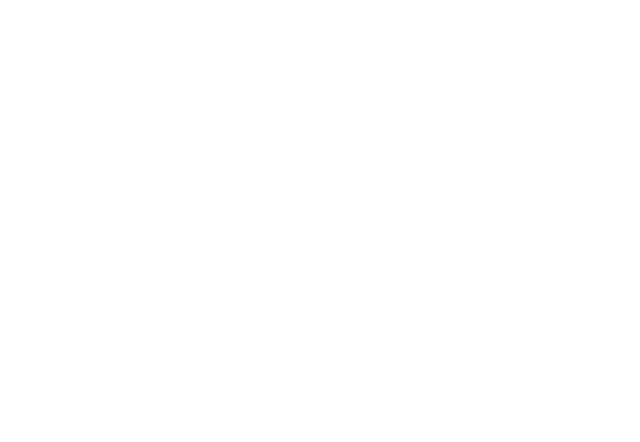
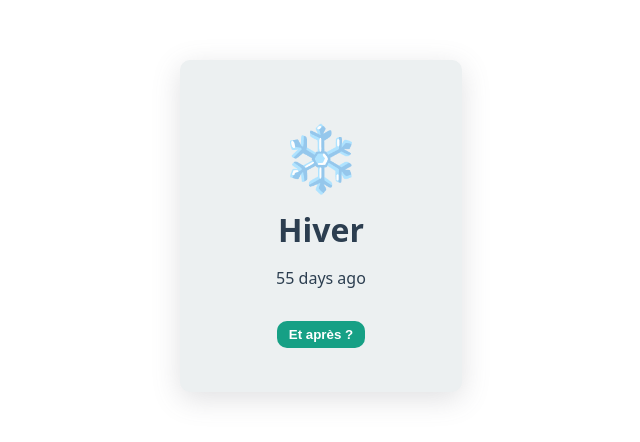
Before and after one commit to kevoliva/les4saisons, a React (Vite) app: page / in a window 1280 px wide. Shown: the part 182-624 px from the top of the page, without its empty margins (319-959 px from the left). Built offline with nearby package versions, Linux system fonts and the light colour scheme.

Commit message:
Added current and next season

```diff
--- a/package.json
+++ b/package.json
@@ -12,6 +12,7 @@
     "start": "parcel"
   },
   "dependencies": {
+    "date-fns": "^2.28.0",
     "react": "^17.0.2",
     "react-dom": "^17.0.2"
   },
--- /dev/null
+++ b/src/App.css
@@ -0,0 +1,32 @@
+.App-root {
+    display: flex;
+    flex-direction: column;
+    justify-content: center;
+    align-items: center;
+    height: 100vh;
+    font-family: system-ui;
+    color: #2c3e50;
+  }
+
+  .App-main {
+    display: flex;
+    flex-direction: column;
+    justify-content: center;
+    align-items: center;
+    padding: 16px;
+    background-color: #ecf0f1;
+    width: 250px;
+    height: 300px;
+    box-shadow: rgba(100, 100, 111, 0.2) 0px 7px 29px 0px;
+    border-radius: 10px;
+  }
+
+  .App-content {
+    margin-top: 8px;
+    margin-bottom: 8px;
+  }
+
+  .App-actions {
+    margin-top: 8px;
+    margin-bottom: 8px;
+  }
--- a/src/App.js
+++ b/src/App.js
@@ -1,5 +1,62 @@
+import { lazy, Suspense } from "react";
+import { isWithinInterval } from "date-fns";
+
+import "./App.css";
+import Modal from "./Modal";
+import Season from "./Season";
+import data from "./data.json";
+
+const NextSeason = lazy(() => import("./NextSeason"));
+
+const current = Object.entries(data.seasons).filter(([name, season]) => {
+  const currentYear = new Date().getFullYear();
+  if (name === "hiver") {
+    return (
+      isWithinInterval(new Date(), {
+        start: new Date(
+          currentYear - 1,
+          season.beginAt.month - 1,
+          season.beginAt.day
+        ),
+        end: new Date(currentYear, season.endAt.month - 1, season.endAt.day),
+      }) ||
+      isWithinInterval(new Date(), {
+        start: new Date(
+          currentYear,
+          season.beginAt.month - 1,
+          season.beginAt.day
+        ),
+        end: new Date(
+          currentYear + 1,
+          season.endAt.month - 1,
+          season.endAt.day
+        ),
+      })
+    );
+  }
+  return isWithinInterval(new Date(), {
+    start: new Date(currentYear, season.beginAt.month - 1, season.beginAt.day),
+    end: new Date(currentYear, season.endAt.month - 1, season.endAt.day),
+  });
+})[0];
+
 function App() {
-  return null;
+  return (
+    <div className="App-root">
+      <main className="App-main">
+        <div className="App-content">
+          <Season name={current[0]} />
+        </div>
+        <div className="App-actions">
+          <Modal label="Et après ?">
+            <Suspense fallback={<div>Loading...</div>}>
+              <NextSeason name={current[1].next} />
+            </Suspense>
+          </Modal>
+        </div>
+      </main>
+    </div>
+  );
 }
 
 export default App;
--- /dev/null
+++ b/src/Modal.css
@@ -0,0 +1,37 @@
+.Modal-root {
+    display: flex;
+    flex-direction: column;
+    justify-content: center;
+    align-items: center;
+    position: absolute;
+    margin: auto;
+    top: 0;
+    left: 0;
+    bottom: 0;
+    right: 0;
+    padding: 16px;
+    background-color: #ecf0f1;
+    width: 250px;
+    height: 300px;
+    border-radius: 10px;
+  }
+
+  .Modal-content {
+    margin-top: 8px;
+    margin-bottom: 8px;
+  }
+
+  .Modal-actions {
+    margin-top: 8px;
+    margin-bottom: 8px;
+  }
+
+  .Modal-button {
+    border: none;
+    padding: 6px 12px;
+    font-weight: 700;
+    cursor: pointer;
+    background-color: #16a085;
+    color: white;
+    border-radius: 10px;
+  }
--- /dev/null
+++ b/src/Modal.js
@@ -0,0 +1,26 @@
+import { useState } from "react";
+
+import "./Modal.css";
+
+function Modal({ label, children }) {
+  const [open, setOpen] = useState(false);
+  const toggle = () => setOpen(!open);
+  if (!open)
+    return (
+      <button className="Modal-button" onClick={toggle}>
+        {label}
+      </button>
+    );
+  return (
+    <div className="Modal-root">
+      <div className="Modal-content">{children}</div>
+      <div className="Modal-actions">
+        <button className="Modal-button" onClick={toggle}>
+          D'accord ça roule
+        </button>
+      </div>
+    </div>
+  );
+}
+
+export default Modal;
--- /dev/null
+++ b/src/NextSeason.js
@@ -0,0 +1,34 @@
+import "./Season.css";
+import data from "./data.json";
+import { formatDistanceStrict, formatDistanceToNowStrict } from "date-fns";
+
+function NextSeason({ name }) {
+  const season = data.seasons[name];
+  const currentYear = new Date().getFullYear();
+  const beginAt = new Date(
+    currentYear + (name === "hiver" ? -1 : 0),
+    season.beginAt.month - 1,
+    season.beginAt.day
+  );
+  const distance = formatDistanceToNowStrict(beginAt, {
+    unit: "day",
+    addSuffix: true,
+  });
+  const endAt = new Date(currentYear, season.endAt.month, season.endAt.day);
+  const duration = formatDistanceStrict(beginAt, endAt, {
+    unit: "day",
+  });
+
+  return (
+    <div className="Season-root">
+      <span role="img" aria-label={name} className="Season-icon">
+        {season.icon}
+      </span>
+      <h1 className="Season-title">{season.name}</h1>
+      <h6 className="Season-subtitle">{duration}</h6>
+      <p className="Season-content">{distance}</p>
+    </div>
+  );
+}
+
+export default NextSeason;
--- /dev/null
+++ b/src/Season.css
@@ -0,0 +1,23 @@
+.Season-root {
+    display: flex;
+    flex-direction: column;
+    justify-content: center;
+    align-items: center;
+  }
+
+  .Season-title {
+    margin: 0;
+  }
+
+  .Season-subtitle {
+    margin: 0;
+  }
+
+  .Season-content {
+    margin-top: 16px;
+  }
+
+  .Season-icon {
+    font-size: 64px;
+    padding: 8px;
+  }
--- /dev/null
+++ b/src/Season.js
@@ -0,0 +1,28 @@
+import { formatDistanceToNowStrict } from "date-fns";
+
+import "./Season.css";
+import data from "./data.json";
+
+function Season({ name }) {
+  const season = data.seasons[name];
+  const currentYear = new Date().getFullYear();
+  const distance = formatDistanceToNowStrict(
+    new Date(
+      currentYear + (name === "hiver" ? -1 : 0),
+      season.beginAt.month - 1,
+      season.beginAt.day,
+    ),
+    { unit: "day", addSuffix: true }
+  );
+  return (
+    <div className="Season-root">
+      <span role="img" aria-label={name} className="Season-icon">
+        {season.icon}
+      </span>
+      <h1 className="Season-title">{season.name}</h1>
+      <p className="Season-content">{distance}</p>
+    </div>
+  );
+}
+
+export default Season;
--- /dev/null
+++ b/src/data.json
@@ -0,0 +1,32 @@
+{
+    "seasons": {
+      "ete": {
+        "name": "Été",
+        "icon": "☀️",
+        "next": "automne",
+        "beginAt": { "month": 6, "day": 21 },
+        "endAt": { "month": 9, "day": 22 }
+      },
+      "automne": {
+        "name": "Automne",
+        "icon": "🍂",
+        "next": "hiver",
+        "beginAt": { "month": 9, "day": 23 },
+        "endAt": { "month": 12, "day": 20 }
+      },
+      "hiver": {
+        "name": "Hiver",
+        "icon": "❄️",
+        "next": "printemps",
+        "beginAt": { "month": 12, "day": 21 },
+        "endAt": { "month": 3, "day": 19 }
+      },
+      "printemps": {
+        "name": "Printemps",
+        "icon": "🌸",
+        "next": "été",
+        "beginAt": { "month": 3, "day": 20 },
+        "endAt": { "month": 6, "day": 20 }
+      }
+    }
+  }
```
Also changed, not shown: 2 other files (tests, documents, lock files or other folders).
